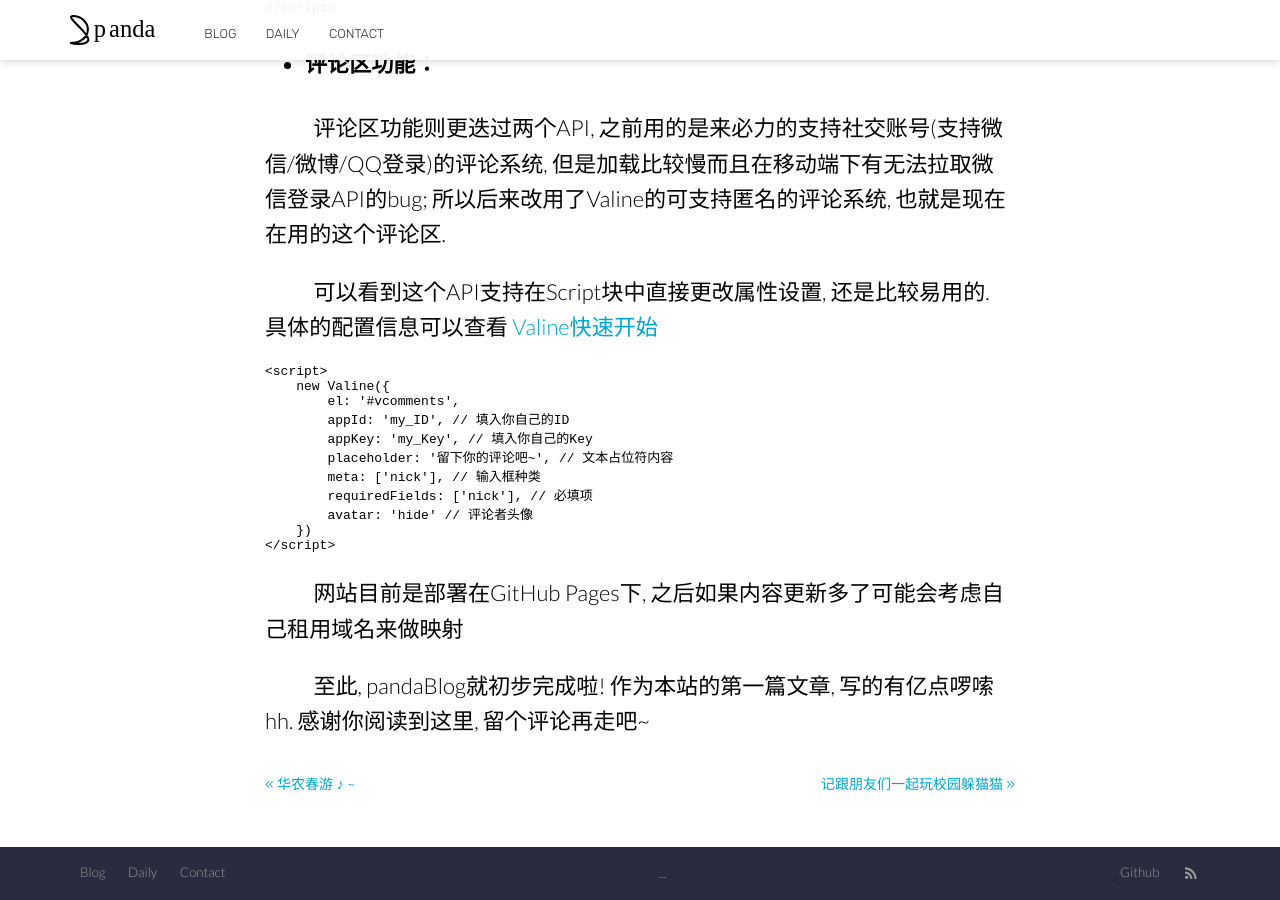
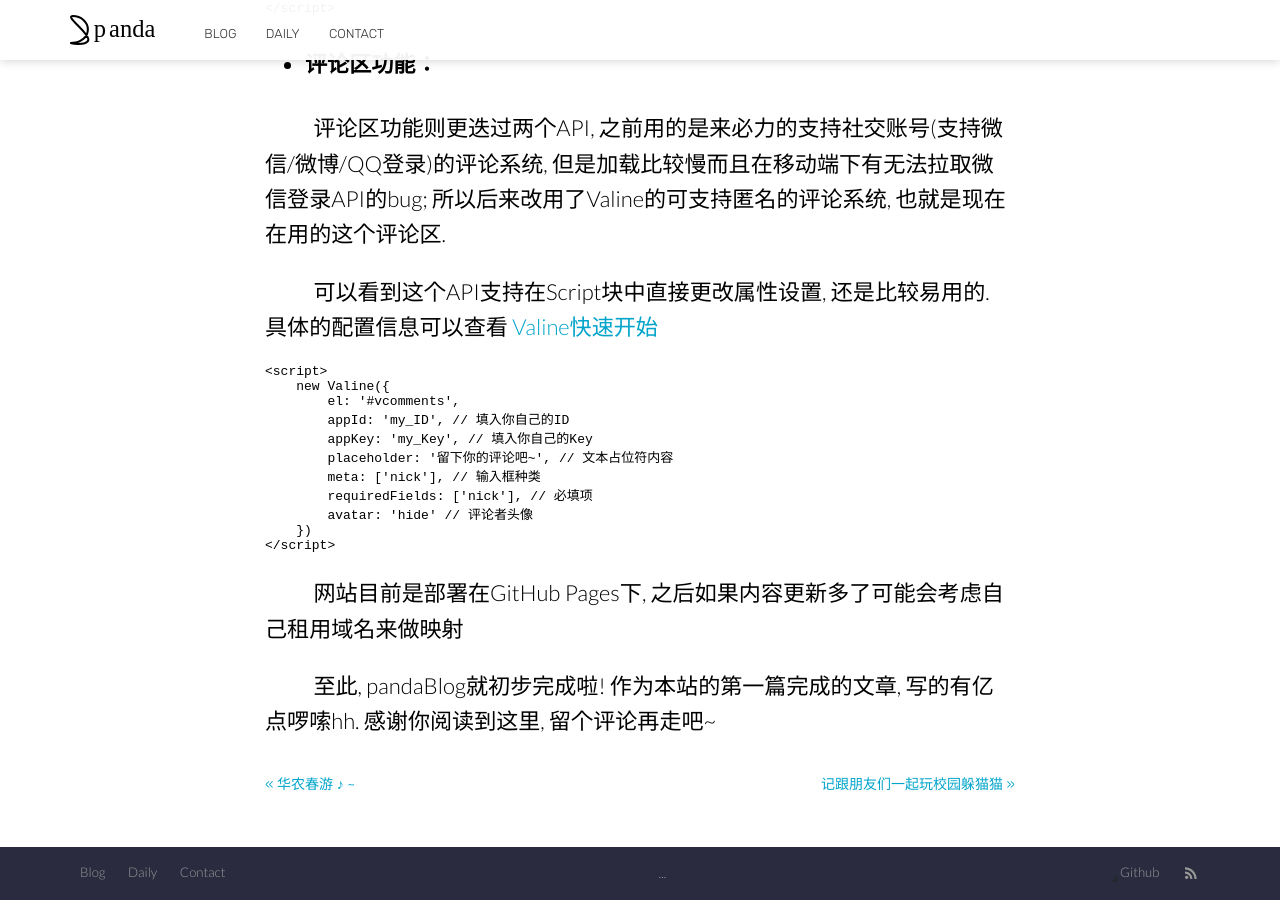
Before and after one commit to pandacase/pandacase.github.io, a Jekyll site: the page built from _posts/2023-03-11-pandaBlog.md, in a window 1280 px wide and 900 px high, scrolled down 5243 px. Built offline with Jekyll 4.4.1, drawn with Linux system fonts in a browser that asks for light colours; nearby versions of some CDN libraries; comment, search, counter and statistics services are not loaded; a style sheet for code colours, icons or effects is not loaded.

Commit message:
Update 2023-03-11-pandaBlog.md

```diff
--- a/_posts/2023-03-11-pandaBlog.md
+++ b/_posts/2023-03-11-pandaBlog.md
@@ -130,4 +130,4 @@ image: https://s1.ax1x.com/2023/03/14/pplBuvj.jpg
 
 &emsp;&emsp; 网站目前是部署在GitHub Pages下, 之后如果内容更新多了可能会考虑自己租用域名来做映射
 
-&emsp;&emsp; 至此, pandaBlog就初步完成啦! 作为本站的第一篇文章, 写的有亿点啰嗦hh. 感谢你阅读到这里, 留个评论再走吧~
+&emsp;&emsp; 至此, pandaBlog就初步完成啦! 作为本站的第一篇完成的文章, 写的有亿点啰嗦hh. 感谢你阅读到这里, 留个评论再走吧~
```
